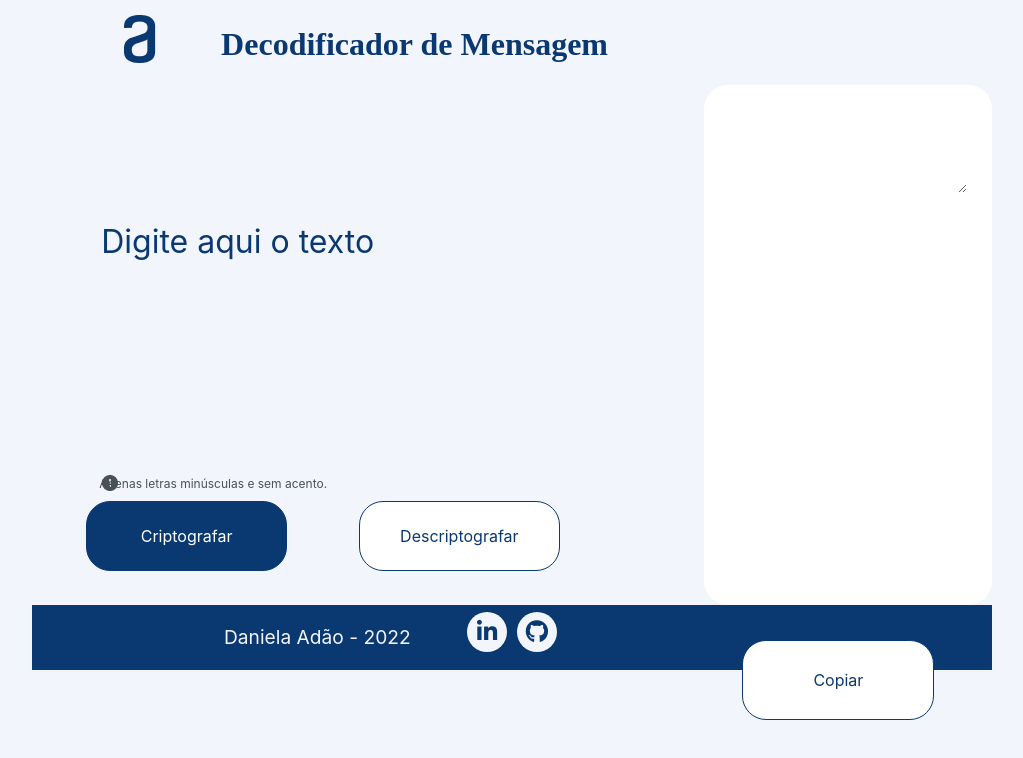
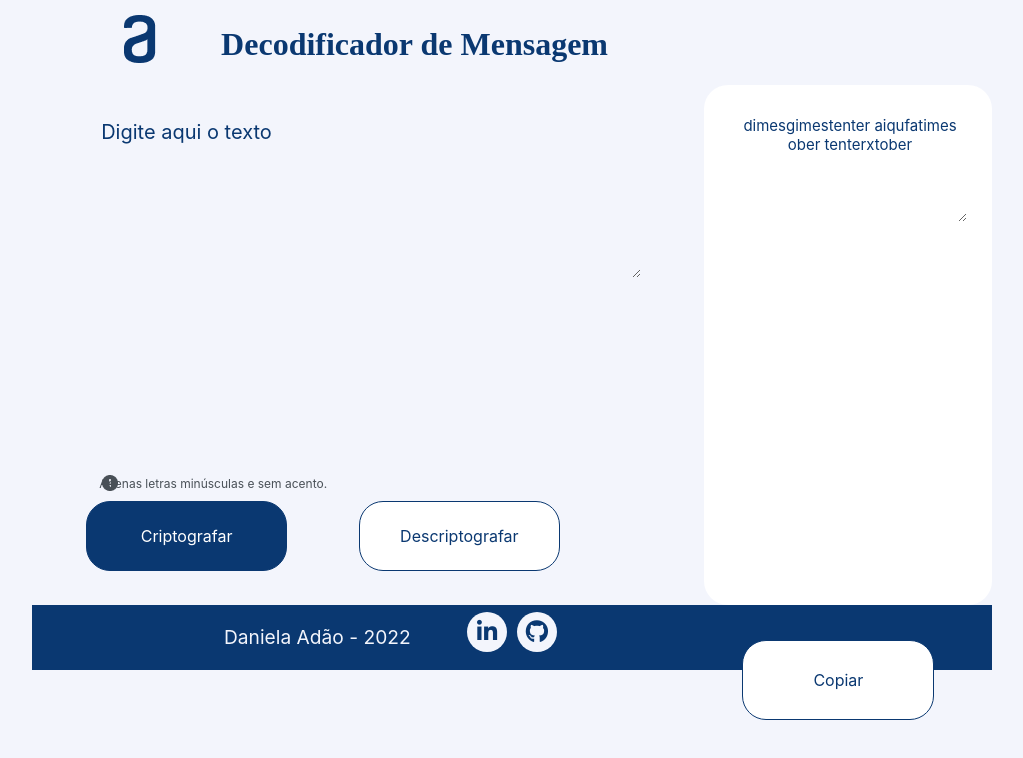
Before and after one commit to daniadao/challenge-one-decodificador, a plain HTML site: page index.html in a window 1280 px wide. Both pictures are taken after a click on the button "Criptografar". Shown: the whole page, without its empty margins (128-1151 px from the left). Drawn offline with Linux system fonts and the light colour scheme.

Commit message:
Adicionando arquivo readme e atualizando css e java script

```diff
--- a/index.html
+++ b/index.html
@@ -19,7 +19,8 @@
 
 			<div class = "conteiner-left">
 
-				<input class = "input-text" id = "input-text" type = "text" placeholder = "Digite aqui o texto">
+				<textarea id = "text" name = "name" rows = "8" cols = "80">Digite aqui o texto</textarea>
+
 			</div>
 			<div class = "conteiner-rigth">
 				<img src = "image/Hight-quality.png" id = "imgquality">
@@ -38,7 +39,7 @@
 			<div class  ="footer-content">
 				<p>Daniela Adão - 2022</p>
             <div class ="social-list">
-				<a  href ="https://www.linkedin.com/in/daniela-ad%C3%A3o-a521921a1" > <i class="fa-brands fa-linkedin-in"></i></a>
+				<a  href ="https://www.linkedin.com/in/daniela-adão-a521921a1" > <i class="fa-brands fa-linkedin-in"></i></a>
                 <a  href ="https://github.com/daniadao" > <i class="fa-brands fa-github"></i></a>
 
             </div>
--- a/script.js
+++ b/script.js
@@ -1,5 +1,5 @@
 function criptografar(){
-	var texto = document.getElementById("input-text").value.toLowerCase();
+	var texto = document.getElementById("text").value.toLowerCase();
 	var criptado = texto.replace(/e/igm,"enter");
 	var criptado = criptado.replace(/o/igm,"ober");
 	var criptado= criptado.replace(/i/igm,"imes");
@@ -13,7 +13,7 @@ function criptografar(){
 
 }
 function descriptografar(){
-	var texto = document.getElementById("input-text").value.toLowerCase();
+	var texto = document.getElementById("text").value.toLowerCase();
 	var criptado = texto.replace(/enter/igm,"e");
 	var criptado = criptado.replace(/ober/igm,"o");
 	var criptado = criptado.replace(/imes/igm,"i");
--- a/style.css
+++ b/style.css
@@ -81,7 +81,6 @@ footer{
 	height: 60%;
 	border-radius: 24px;
 
-
 }
 .conteiner-rigth{
 	float: right;
@@ -112,22 +111,7 @@ footer{
 	color: #0A3871;
 
 }
-.input-text{
-	float: left;
-	margin-left: 10%;
-	margin-top: 0%;
-	width: 80%;
-	height: 80%;
-	border: none;
-	outline: none;
-	background: #F3F5FC;
-	font-family: 'Inter';
-	font-style: normal;
-	font-weight: 400;
-	font-size: 32px;
-	line-height: 150%;
-	color: #0A3871;
-}
+
 .aviso{
 	margin-top: 0%;
 	margin-left: 10%;
@@ -139,9 +123,21 @@ footer{
 	line-height: 150%;
 	color: #495057;
 }
-#input-text::placeholder {
 
-    color: #0A3871;
+#text{
+	float: left;
+	margin-left: 10%;
+	margin-top: 5%;
+	color: #0A3871;
+	width: 80%;
+	height: 40%;
+	border: none;
+	outline: none;
+	font-family: 'Inter';
+	font-style: normal;
+	font-size: 20px;
+	text-align: left;
+	background: #F3F5FC;
 }
 
 #imgexclamation{
@@ -155,9 +151,10 @@ footer{
 #imgquality{
 	margin-left: 2%;
 	margin-top: 20%;
-	width: 90%;
+	width: 80%;
 	height: auto;
 }
+
 #texto{
 	margin-left: 7%;
 	margin-right: 5%;
@@ -172,7 +169,7 @@ footer{
 #texto2{
 	float: left;
 	margin-left: 10%;
-
+	margin-top:10%;
 	color: #0A3871;
 	width: 80%;
 	height: 20%;
@@ -250,3 +247,6 @@ footer{
 	display: none;
 
 }
+#btn-copiar:hover {
+	background-color: #CED4DA;
+	transition: 0.5s;
```
Also changed, not shown: 1 other file.
